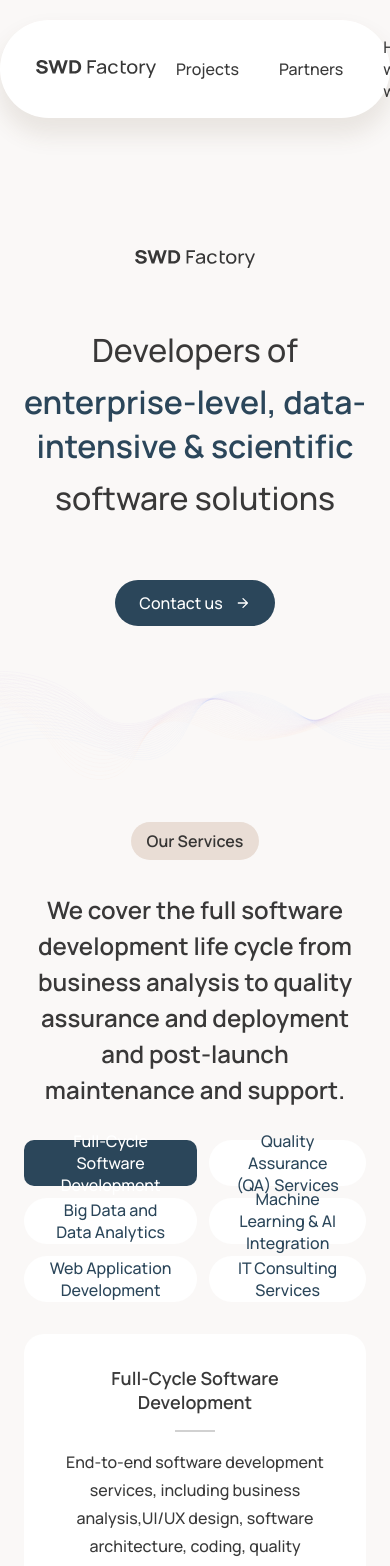
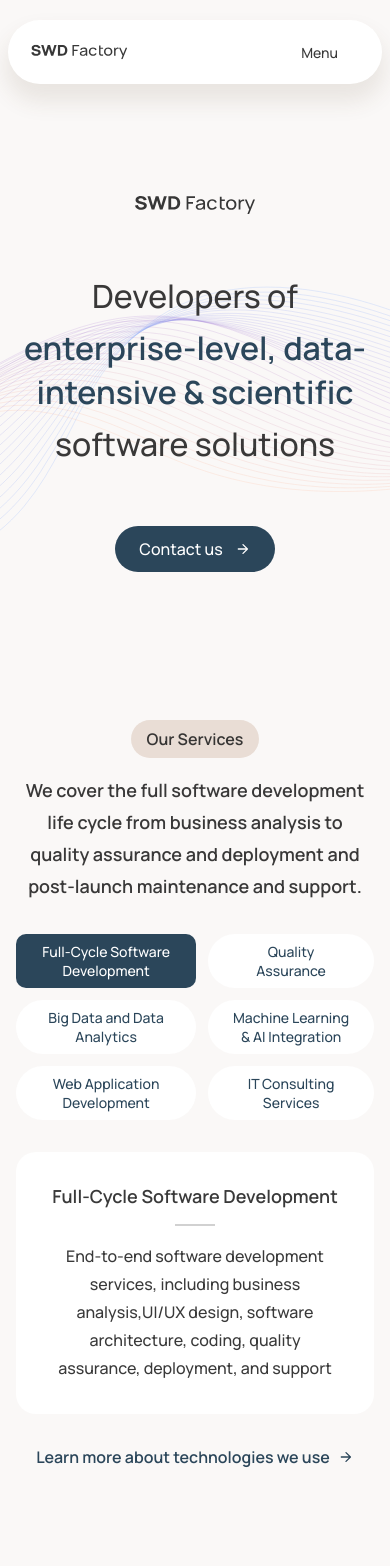
Before and after one commit to LanxyT1/swd-landing-demo, a Next.js app: page / in a window 390 px wide. Shown: the top 1566 px of the page. Built offline with nearby package versions, Linux system fonts and the light colour scheme.

Commit message:
Reworked mobile design for main page

```diff
--- a/src/components/button/Button.module.scss
+++ b/src/components/button/Button.module.scss
@@ -47,3 +47,11 @@
     fill: currentColor;
   }
 }
+
+@media (max-width: 768px) {
+  .swdButton.smallButton {
+    height: 100%;
+    font-size: 14px;
+    padding: $indent-mini $indent-main;
+  }
+}
--- a/src/components/button/button.tsx
+++ b/src/components/button/button.tsx
@@ -9,9 +9,10 @@ interface SwdButtonProps {
     text?: string; // Button's text.
     isActive?: boolean; // Determines if the button is active (true) or not (false).
     isPrimary?: boolean; // Determines if the button uses primary (true) or secondary (false) styles.
-    isFocused?: boolean; // Determines if button will use focused styles (true) or not (false).
-    showForwardIcon?: boolean; // Determines if button will show (true) right icon or not (false).
+    isFocused?: boolean; // Determines if the button will use focused styles (true) or not (false).
+    showForwardIcon?: boolean; // Determines if the button will show (true) right icon or not (false).
     children?: React.ReactNode; // Additional elements to show inside the button.
+    smallButton?: boolean; // Determines if the button is small (true) or large (false).
 }
 
 const Button: React.FC<SwdButtonProps> = (
@@ -22,12 +23,14 @@ const Button: React.FC<SwdButtonProps> = (
         isPrimary = true,
         showForwardIcon = false,
         children,
+        smallButton = false
     }: SwdButtonProps) => {
     const primaryClass = isPrimary ? styles.primary : styles.secondary;
     const activeClass = isActive ? styles.active : null;
     const focusClass = isFocused ? styles.focus : null;
+    const smallButtonClass = smallButton ? styles.smallButton : null;
 
-    const classList = [primaryClass, activeClass, focusClass];
+    const classList = [primaryClass, activeClass, focusClass, smallButtonClass];
 
     const showArrow = showForwardIcon
         ? <ArrowRightIcon className={styles.buttonRightIcon}/>
--- a/src/components/container/Container.module.scss
+++ b/src/components/container/Container.module.scss
@@ -30,12 +30,16 @@
 
 @media (max-width: 768px) {
   .containerWrapper {
-    padding: 0 $indent-main;
+    padding: 0 $indent-midi;
+
+    .title {
+      margin: 0 auto $indent-midi auto;
+    }
 
     .secondaryText {
-      font-size: 24px;
+      font-size: 18px;
       max-width: 100%;
-      line-height: 36px;
+      line-height: 32px;
     }
   }
 }
--- a/src/components/header/Header.module.scss
+++ b/src/components/header/Header.module.scss
@@ -42,7 +42,8 @@
           height: 18px;
         }
 
-        .headerActions {
+        .headerActions,
+        .headerMobileActions {
           display: flex;
           align-items: center;
 
@@ -62,6 +63,10 @@
           .contactButton {
             margin-left: $indent-midi-plus;
           }
+        }
+
+        .headerMobileActions {
+          display: none;
         }
       }
 
@@ -108,3 +113,38 @@
     z-index: 1;
   }
 }
+
+@media (max-width: 768px) {
+  .headerWrapper {
+    .header {
+      .headerContainer {
+        padding: 0 $indent-main;
+        margin: 0 $indent-mini;
+
+        .topSection {
+          margin: 0;
+
+          a {
+            transform: scale(0.8) translateX(-16px);
+          }
+
+          .headerActions {
+            display: none;
+          }
+
+          .headerMobileActions {
+            display: flex;
+            align-items: center;
+            pointer-events: all;
+            height: 64px;
+            font-size: 14px;
+          }
+        }
+      }
+    }
+
+    .headerFader {
+      height: 36px;
+    }
+  }
+}
--- a/src/components/header/header.tsx
+++ b/src/components/header/header.tsx
@@ -38,6 +38,10 @@ const Header = () => {
                             <SwdFactoryLogo className={`${styles.logoButton} dark`}/>
                         </Link>
 
+                        <div className={styles.headerMobileActions}>
+                            <div className={styles.option}>Menu</div>
+                        </div>
+
                         <div className={styles.headerActions}>
                             <div className={`${styles.option} ${isProjectSelected && styles.selectedOption}`}
                                  onClick={handleProjectsClick}>Projects
--- a/src/data/our-service-list/our-service-list.ts
+++ b/src/data/our-service-list/our-service-list.ts
@@ -16,7 +16,7 @@ export const ourServiceList: {[key: string]: { title: string, description: strin
             "UI/UX design, software architecture, coding, quality assurance, deployment, and support"
     },
     QA: {
-        title: "Quality Assurance (QA) Services",
+        title: "Quality Assurance",
         description: "Comprehensive QA services to ensure software reliability," +
             "performance, and compliance with industry standards"
     },
--- a/src/pages/Index.module.scss
+++ b/src/pages/Index.module.scss
@@ -36,5 +36,12 @@ $gap-margin-mobile: 100px;
 @media (max-width: 768px) {
   .wrapper {
     gap: $gap-margin-mobile;
+
+    .flow {
+      width: 500%;
+      top: -44%;
+      left: -225%;
+      opacity: 0.8;
+    }
   }
 }
--- a/src/pages/components/hero/Hero.module.scss
+++ b/src/pages/components/hero/Hero.module.scss
@@ -40,6 +40,8 @@ $large-margin: 60px;
 
 @media (max-width: 768px) {
   .heroSection {
+    margin: calc($indent-main-double * 2) 0 $indent-main-double;
+
     .heroTitleSection {
       .titleRow {
         font-size: 32px;
--- a/src/pages/components/main-industries/MainIndustries.module.scss
+++ b/src/pages/components/main-industries/MainIndustries.module.scss
@@ -53,7 +53,7 @@ $margin-large: 60px;
     .mainIndustriesWrapper {
       flex-direction: column;
       gap: $indent-midi;
-      margin: $indent-max auto;
+      margin: $indent-main auto;
 
       .card {
         padding: $indent-max $indent-main;
--- a/src/pages/components/our-services/our-service.tsx
+++ b/src/pages/components/our-services/our-service.tsx
@@ -33,6 +33,7 @@ const OurService = () => {
                     text={ourServiceList[option].title}
                     isPrimary={isActiveOption}
                     isFocused={isActiveOption}
+                    smallButton={true}
                 />
             </div>
         );
--- a/src/pages/components/partnenship/Partnership.module.scss
+++ b/src/pages/components/partnenship/Partnership.module.scss
@@ -65,6 +65,7 @@ $margin-large: 60px;
         display: flex;
         flex-direction: column;
         gap: $indent-midi;
+        margin: $indent-main 0;
 
         .card {
           padding: $indent-max $indent-main;
--- a/src/pages/components/testimonials/Testimonials.module.scss
+++ b/src/pages/components/testimonials/Testimonials.module.scss
@@ -143,6 +143,7 @@ $card-padding: calc($indent-max-plus + $padding-step);
 
 @media (max-width: 768px) {
   .section {
+    margin-top: $indent-main;
     .dotsWrapper {
       .dot {
         width: 8px;
@@ -162,6 +163,7 @@ $card-padding: calc($indent-max-plus + $padding-step);
       padding: 24px;
       flex-direction: column;
       gap: 12px;
+      border-radius: $border-radius-medium;
     }
   }
 }
```
